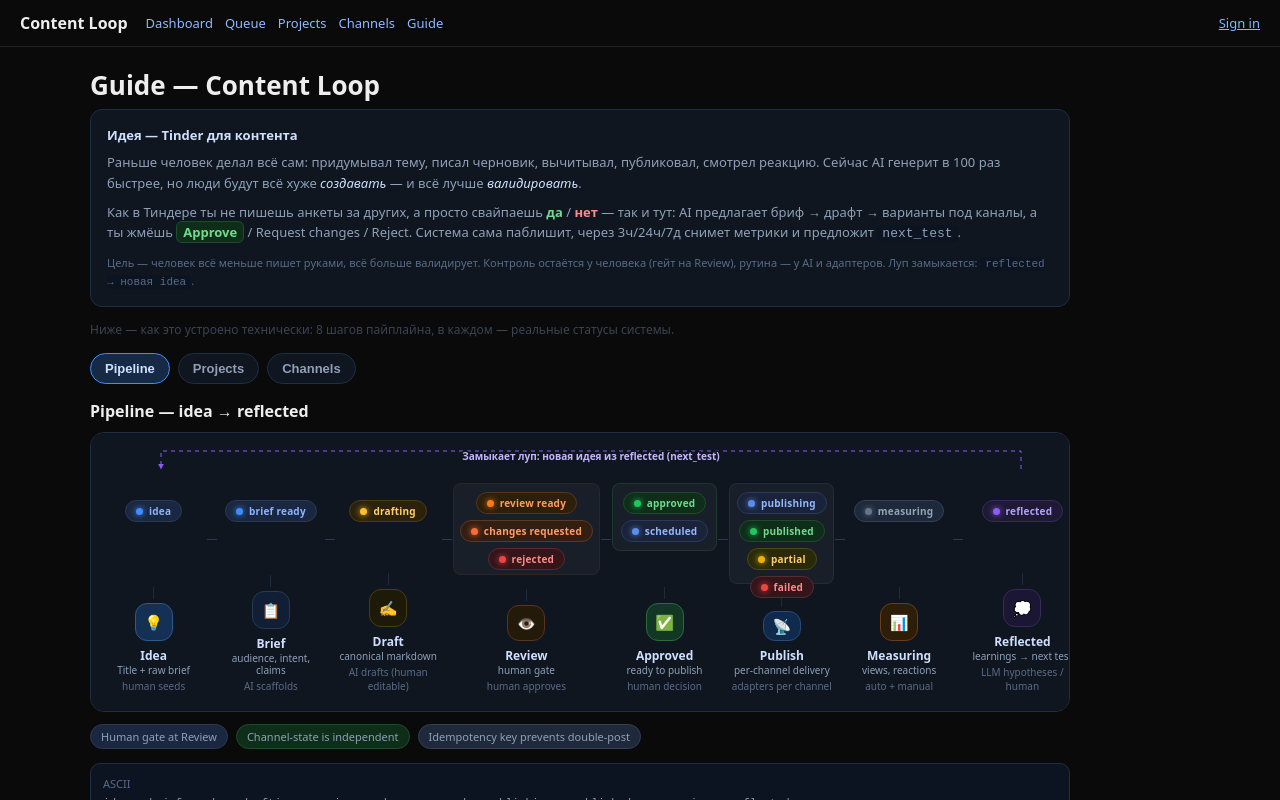
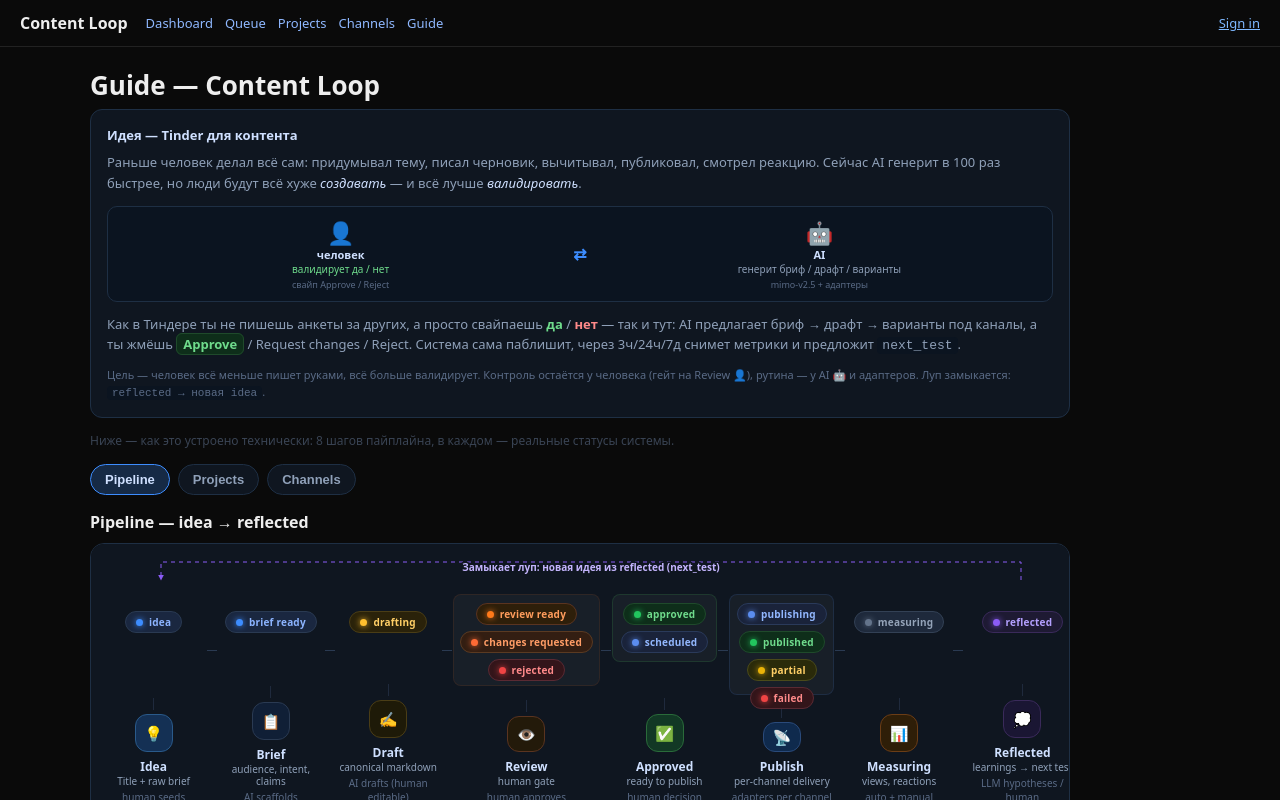
Before and after one commit to ai-synthetix/content-loop, a Next.js app in the folder web/: page /guide in a window 1280 px wide. Shown: the top 800 px of the page. Built offline with nearby package versions, Linux system fonts and the light colour scheme; no server answers.

Commit message:
docs(guide): add human/robot icons visualization to intro

```diff
--- a/web/app/guide/page.tsx
+++ b/web/app/guide/page.tsx
@@ -43,11 +43,26 @@ export default function GuidePage() {
         <p style={{ fontSize: 13, color: "#8FA0B8", lineHeight: 1.6, margin: 0 }}>
           Раньше человек делал всё сам: придумывал тему, писал черновик, вычитывал, публиковал, смотрел реакцию. Сейчас AI генерит в 100 раз быстрее, но люди будут всё хуже <em style={{ color: "#cfe0ff" }}>создавать</em> — и всё лучше <em style={{ color: "#cfe0ff" }}>валидировать</em>.
         </p>
+        <div style={{ display: "flex", gap: 12, alignItems: "center", justifyContent: "center", margin: "12px 0", background: "#0b1420", border: "1px solid #1e2f44", borderRadius: 10, padding: "10px 12px" }}>
+          <div style={{ textAlign: "center", flex: 1 }}>
+            <div style={{ fontSize: 22 }}>👤</div>
+            <div style={{ fontSize: 11, color: "#cfe0ff", fontWeight: 700 }}>человек</div>
+            <div style={{ fontSize: 10, color: "#6fdc8c" }}>валидирует да / нет</div>
+            <div style={{ fontSize: 9, color: "#5a6b86", marginTop: 2 }}>свайп Approve / Reject</div>
+          </div>
+          <div style={{ fontSize: 16, color: "#3D8DFF", fontWeight: 700 }}>⇄</div>
+          <div style={{ textAlign: "center", flex: 1 }}>
+            <div style={{ fontSize: 22 }}>🤖</div>
+            <div style={{ fontSize: 11, color: "#cfe0ff", fontWeight: 700 }}>AI</div>
+            <div style={{ fontSize: 10, color: "#8FA0B8" }}>генерит бриф / драфт / варианты</div>
+            <div style={{ fontSize: 9, color: "#5a6b86", marginTop: 2 }}>mimo-v2.5 + адаптеры</div>
+          </div>
+        </div>
         <p style={{ fontSize: 13, color: "#8FA0B8", lineHeight: 1.6, margin: "8px 0 0" }}>
           Как в Тиндере ты не пишешь анкеты за других, а просто свайпаешь <span style={{ color: "#6fdc8c", fontWeight: 700 }}>да</span> / <span style={{ color: "#ff8a8a", fontWeight: 700 }}>нет</span> — так и тут: AI предлагает бриф → драфт → варианты под каналы, а ты жмёшь <span style={{ background: "#0e2e1a", border: "1px solid #1f4a2b", borderRadius: 6, padding: "1px 6px", color: "#6fdc8c", fontWeight: 700 }}>Approve</span> / Request changes / Reject. Система сама паблишит, через 3ч/24ч/7д снимет метрики и предложит <code style={{ background: "#0b1420", padding: "1px 5px", borderRadius: 4 }}>next_test</code>.
         </p>
         <p style={{ fontSize: 11, color: "#5a6b86", margin: "10px 0 0", lineHeight: 1.5 }}>
-          Цель — человек всё меньше пишет руками, всё больше валидирует. Контроль остаётся у человека (гейт на Review), рутина — у AI и адаптеров. Луп замыкается: <code style={{ background: "#0b1420", padding: "1px 5px", borderRadius: 4 }}>reflected → новая idea</code>.
+          Цель — человек всё меньше пишет руками, всё больше валидирует. Контроль остаётся у человека (гейт на Review 👤), рутина — у AI 🤖 и адаптеров. Луп замыкается: <code style={{ background: "#0b1420", padding: "1px 5px", borderRadius: 4 }}>reflected → новая idea</code>.
         </p>
       </div>
       <p style={{ opacity: 0.6, fontSize: 12, margin: "0 0 14px", lineHeight: 1.5, color: "#5a6b86" }}>
```
